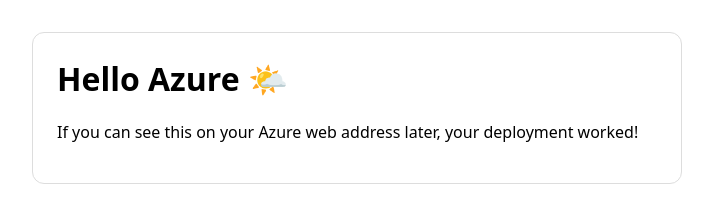
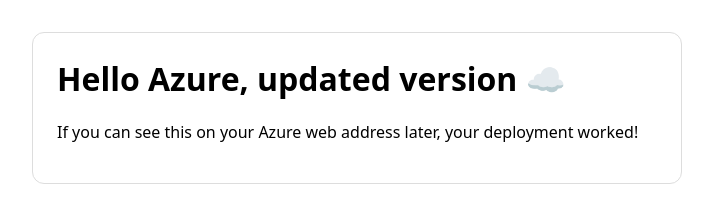
Before and after one commit to stephanusdijkema-dotcom/hello-azure-ui, a plain HTML site: page index.html in a window 1280 px wide. Shown: the whole page, without its empty margins (0-713 px from the left). Drawn offline with Linux system fonts and the light colour scheme.

Commit message:
Update index.html
Changed greeting

```diff
--- a/index.html
+++ b/index.html
@@ -12,7 +12,7 @@
 </head>
 <body>
   <div class="card">
-    <h1>Hello Azure 🌤️</h1>
+    <h1>Hello Azure, updated version ☁️</h1>
     <p>If you can see this on your Azure web address later, your deployment worked!</p>
   </div>
 </body>
```
